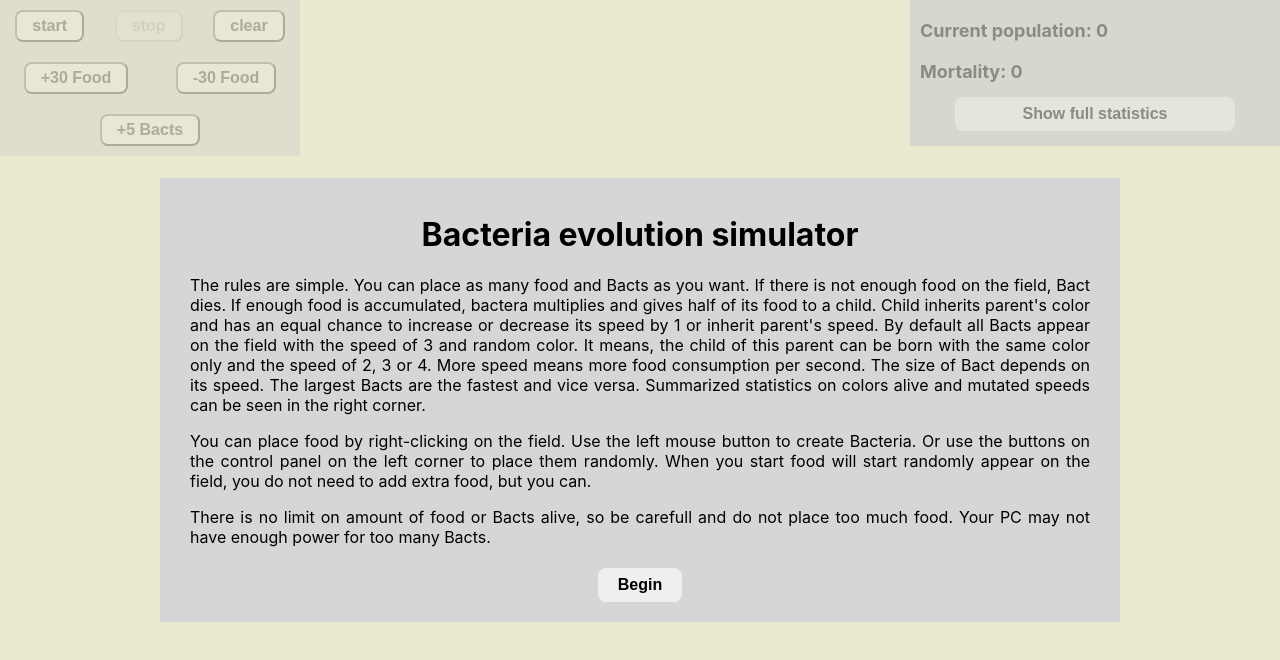
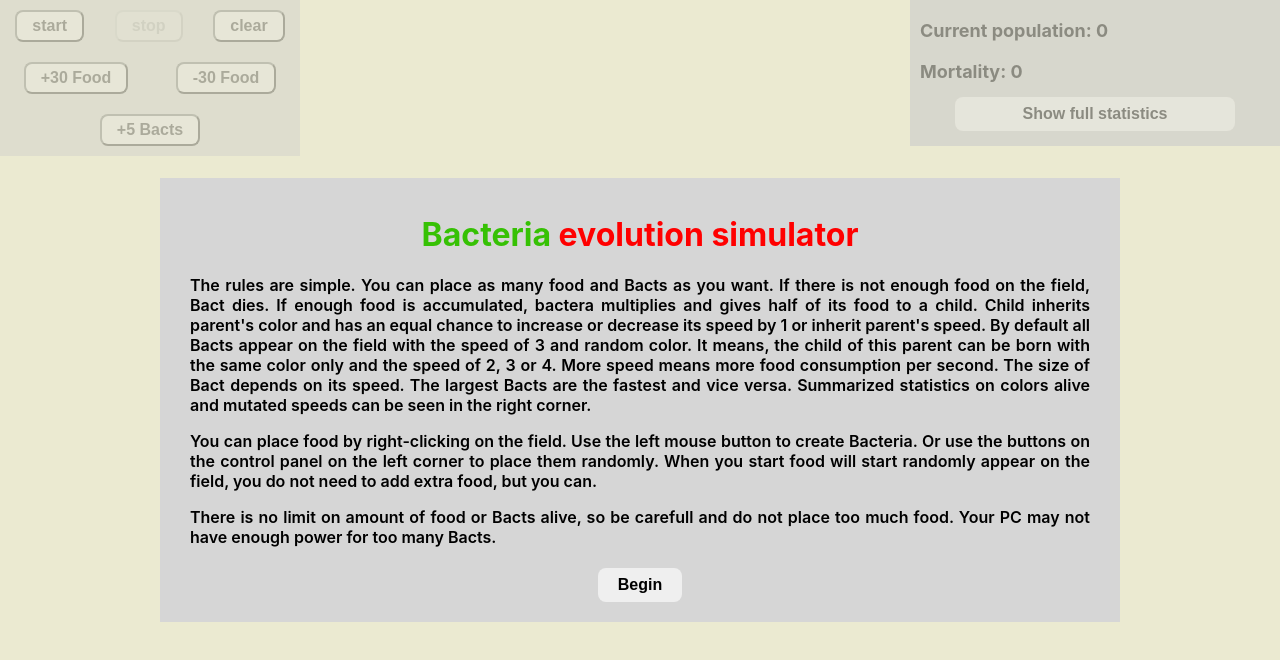
Before and after one commit to AAlexanderV/Bacteria, a React (Create React App) app: page / in a window 1280 px wide. Shown: the top 660 px of the page. Built offline with nearby package versions, Linux system fonts and the light colour scheme.

Commit message:
added css for Modal

```diff
--- a/src/App.css
+++ b/src/App.css
@@ -30,9 +30,14 @@ button:hover{
 }
 .modal_top p{
   text-align: justify;
+  font-weight: 600;
 }
 .modal_top h1{
+  color: #36c104;
   text-align: center;
+}
+.modal_top h1 span{
+  color: #ff0000;
 }
 .modal_bottom{
   width: 100%;
--- a/src/components/modal/Modal.js
+++ b/src/components/modal/Modal.js
@@ -11,7 +11,9 @@ function Modal() {
         >
             <div className="modal_container">
                 <div className="modal_top">
-                    <h1>Bacteria evolution simulator</h1>
+                    <h1>
+                        Bacteria <span>evolution simulator</span>
+                    </h1>
                     <p>
                         The rules are simple. You can place as many food and
                         Bacts as you want. If there is not enough food on the
```
